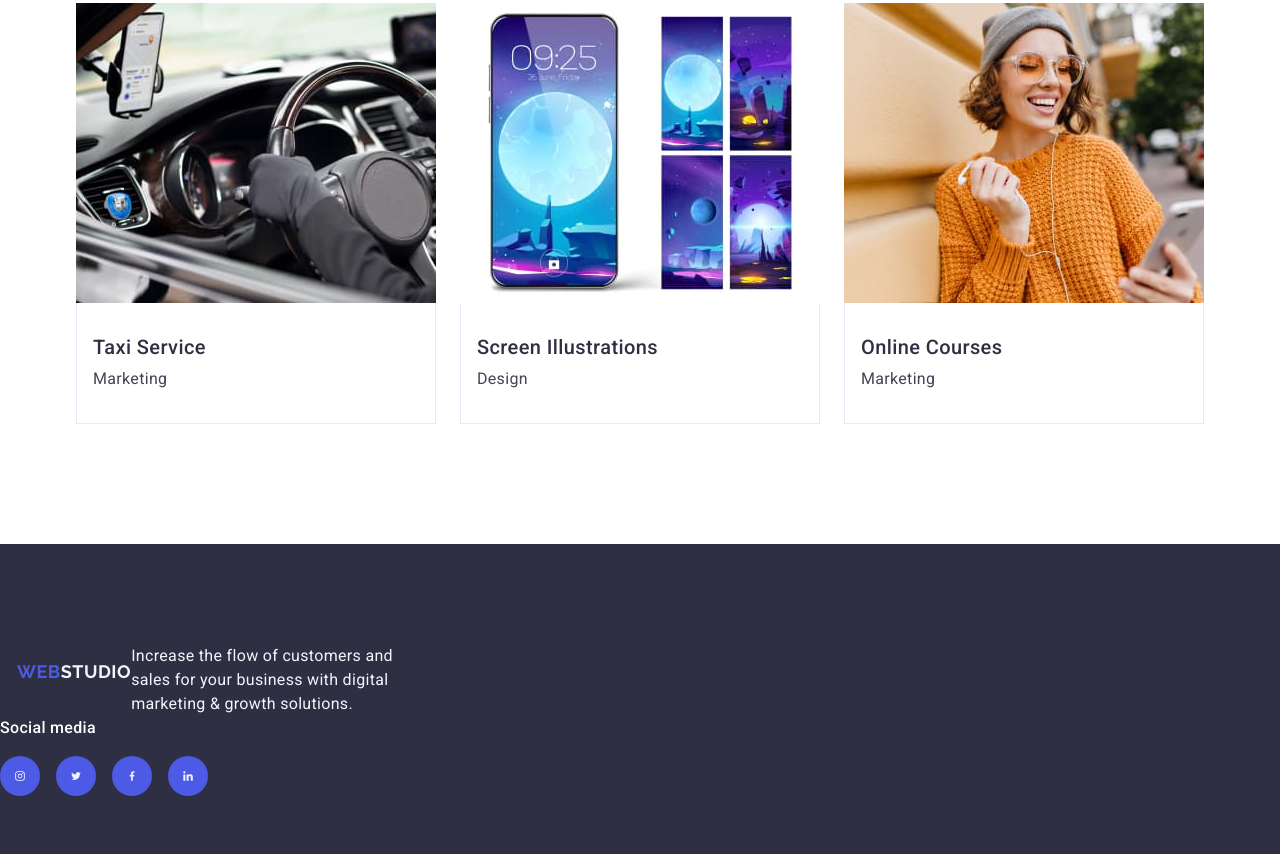
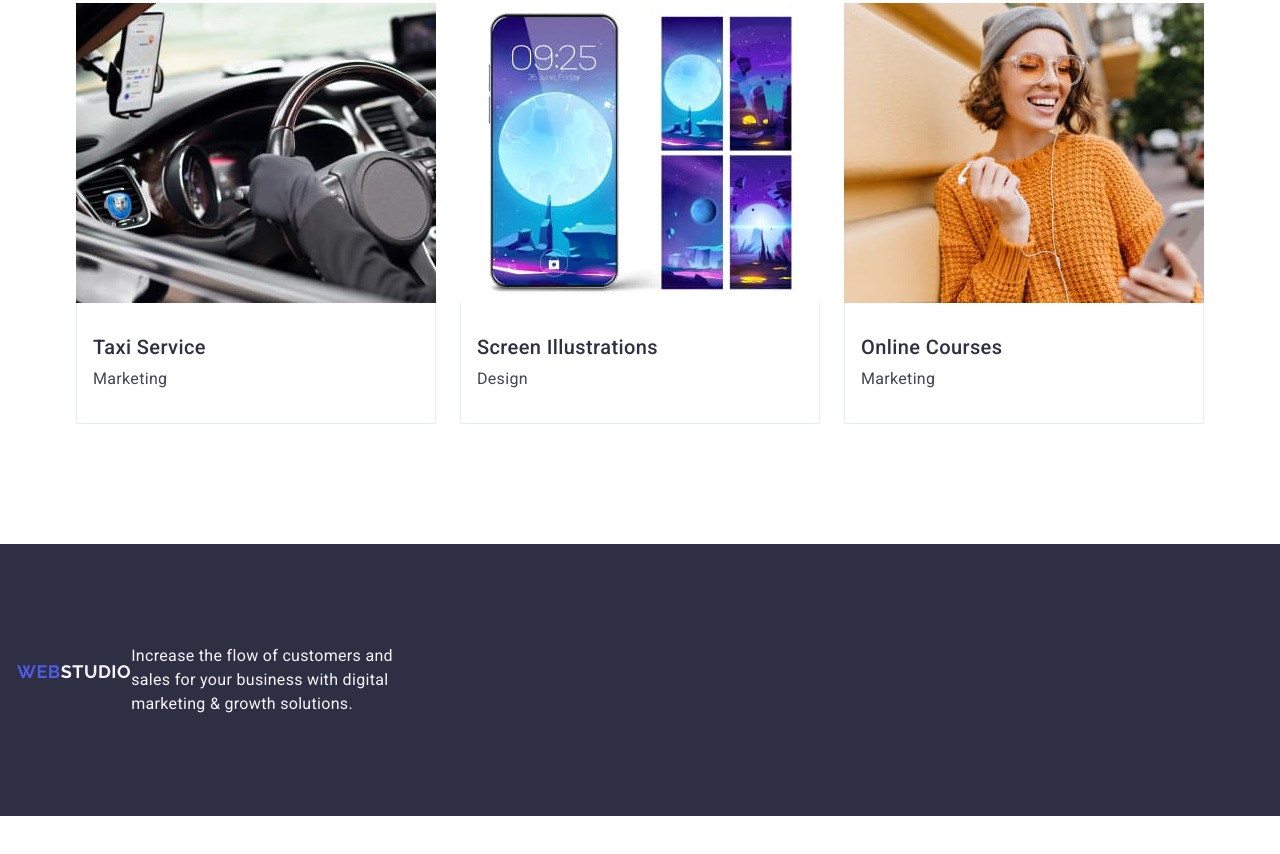
Before and after one commit to dimondesh/goit-markup-hw-06, a plain HTML site: page index.html in a window 1280 px wide. Shown: the part 2583-3437 px from the top of the page. After the commit the page ends 3399 px from the top, so only its background shows below. Drawn offline with nearby package versions, Linux system fonts and the light colour scheme.

Commit message:
removed social links section

```diff
--- a/index.html
+++ b/index.html
@@ -501,39 +501,6 @@
           digital marketing & growth solutions.
         </p>
       </div>
-      <div class="footer-social">
-        <p class="footer-social-text">Social media</p>
-        <ul class="footer-social-list">
-          <li class="footer-social-item">
-            <a href="" class="footer-social-item-link">
-              <svg class="footer-icon" width="24" height="24">
-                <use href="./images/icons.svg#icon-instagram"></use>
-              </svg>
-            </a>
-          </li>
-          <li class="footer-social-item">
-            <a href="" class="footer-social-item-link">
-              <svg class="footer-icon" width="24" height="24">
-                <use href="./images/icons.svg#icon-twitter"></use>
-              </svg>
-            </a>
-          </li>
-          <li class="footer-social-item">
-            <a href="" class="footer-social-item-link">
-              <svg class="footer-icon" width="24" height="24">
-                <use href="./images/icons.svg#icon-facebook"></use>
-              </svg>
-            </a>
-          </li>
-          <li class="footer-social-item">
-            <a href="" class="footer-social-item-link">
-              <svg class="footer-icon" width="24" height="24">
-                <use href="./images/icons.svg#icon-linkedin"></use>
-              </svg>
-            </a>
-          </li>
-        </ul>
-      </div>
     </footer>
   </body>
 </html>
```
